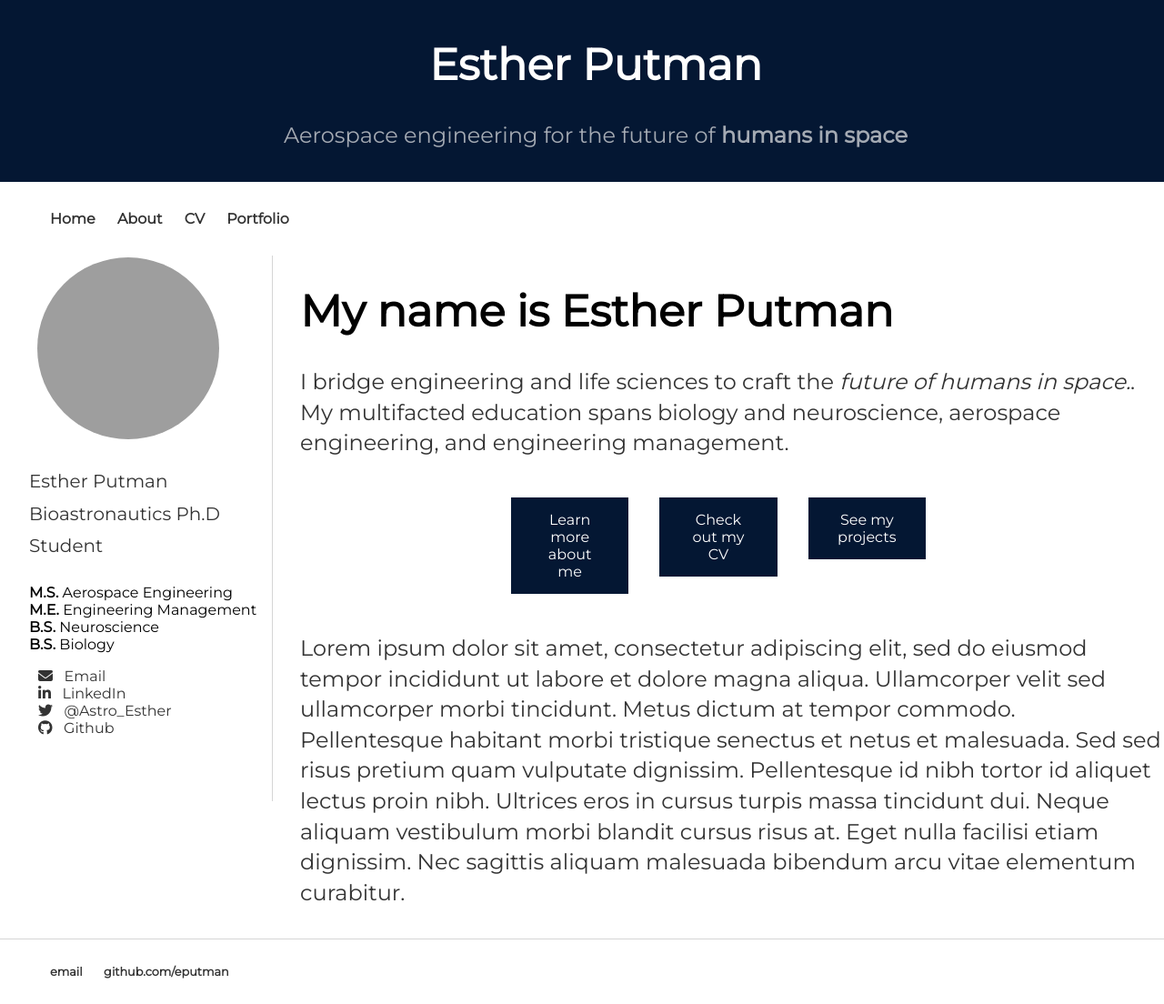
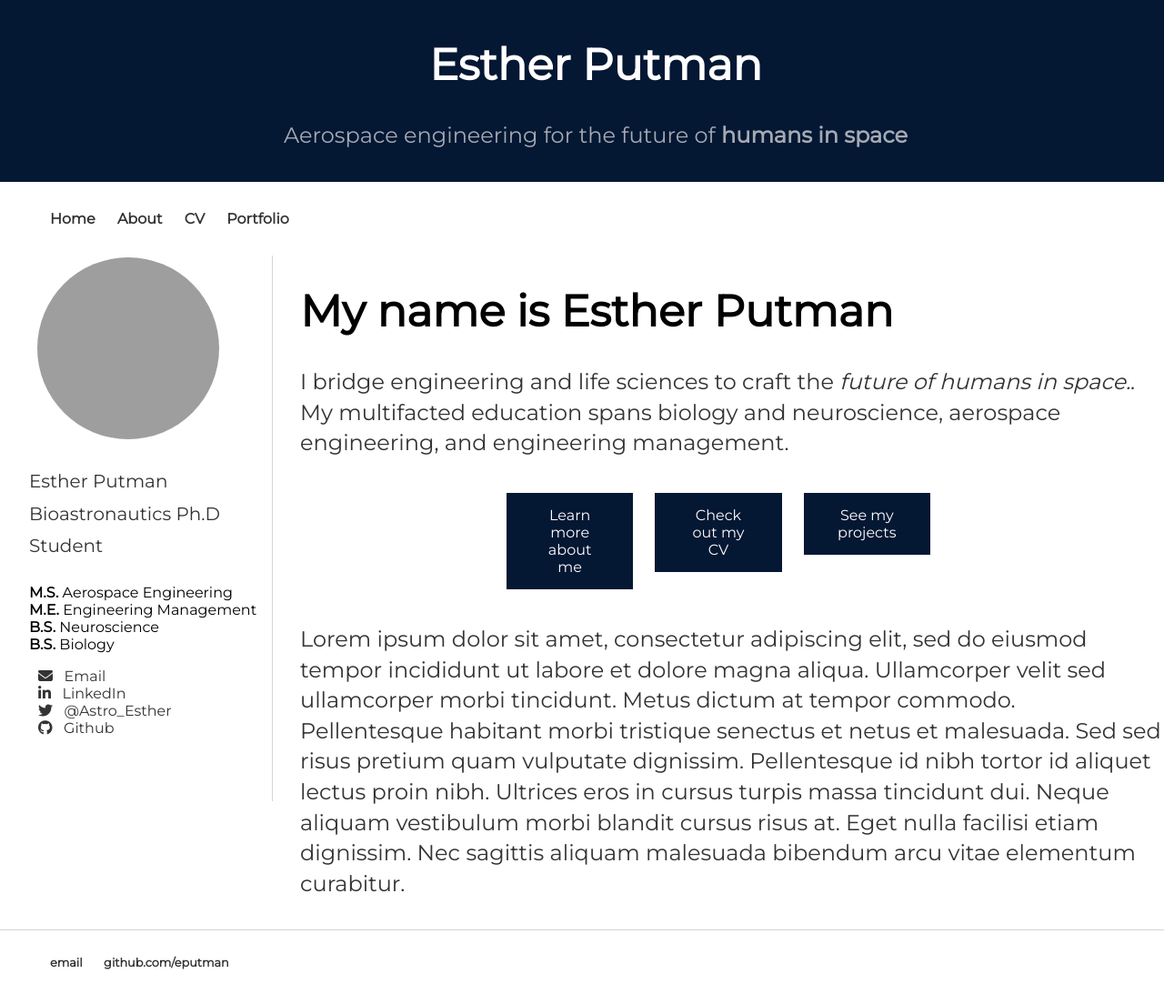
Before and after one commit to eputman/eputman.github.io, a Jekyll site: the page built from index.html, in a window 1280 px wide and 1104 px high. Shown: the whole window at 91% size. Built offline with Jekyll 4.4.1, drawn with Linux system fonts in a browser that asks for light colours; nearby versions of some CDN libraries; grey boxes are pictures that could not be loaded.

Commit message:
Update main.css

```diff
--- a/css/main.css
+++ b/css/main.css
@@ -25,7 +25,7 @@
 .pageref-container {
   float: left;
   width: 33.33%;
-  padding: 15px;
+  padding: 10px;
 }
 .clearfix::after {
   content: "";
```
